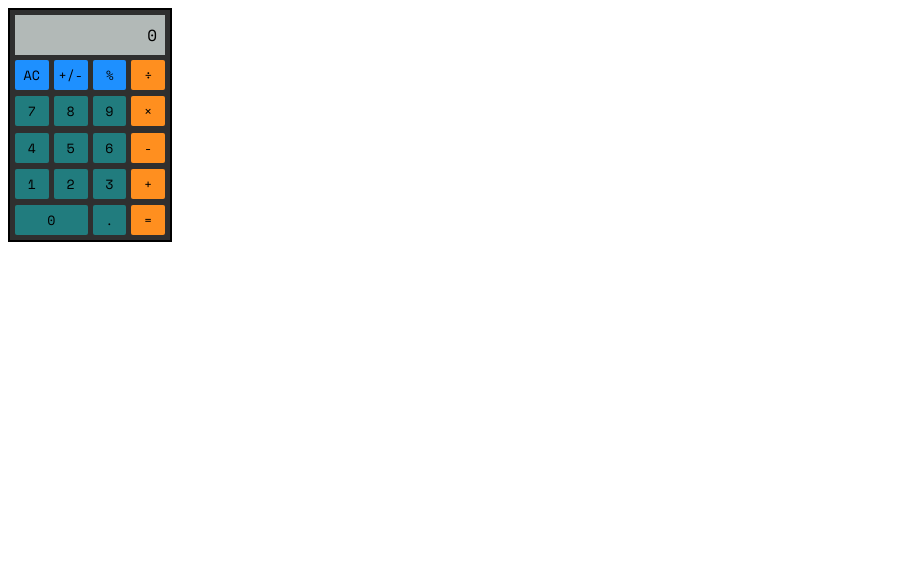
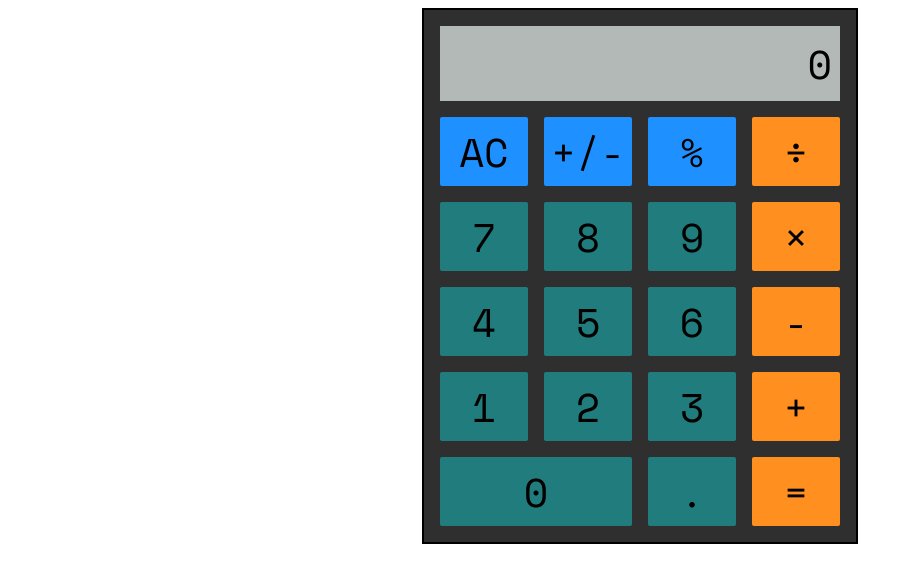
Before and after one commit to chitsip149/odin-calculator, a plain HTML site: page index.html in a window 1280 px wide. Shown: the whole page, without its empty margins (0-913 px from the left). Drawn offline with nearby package versions, Linux system fonts and the light colour scheme.

Commit message:
Adjust the size of the calculator

```diff
--- a/style.css
+++ b/style.css
@@ -1,17 +1,22 @@
 
-
+body {
+    display: flex;
+    direction: column;
+    justify-content: center;
+}
 .container {
     display: flex;
     flex-direction: column;
-    width: 150px;
-    height: 220px;
-    padding: 5px;
+    width: 400px;
+    height: 500px;
+    padding: 16px;
     border: 2px black solid;
     background-color: #2F2F2F;
 }
 
 #display {
     padding: 8px;
+    font-size: 40px;
     /* border: 2px black solid; */
     text-align: right;
     background-color: #B2B9B7;
@@ -23,10 +28,11 @@
     display: flex;
 
     justify-content: space-around;
-    gap: 5px;
+    gap: 16px;
 }
 
 button {
+    font-size: 40px;
     border-radius: 2px;
     border: none;
     padding: 5px;
@@ -36,7 +42,7 @@ button {
 
 #buttons {
     flex: 1;
-    padding-top: 5px;
+    padding-top: 16px;
     display: flex;
     flex-direction: column;
     justify-content: space-between;
@@ -49,7 +55,7 @@ button {
 
 .row div {
     display: flex;
-    gap: 5px;
+    gap: 16px;
 }
 
 .row div button {
```
